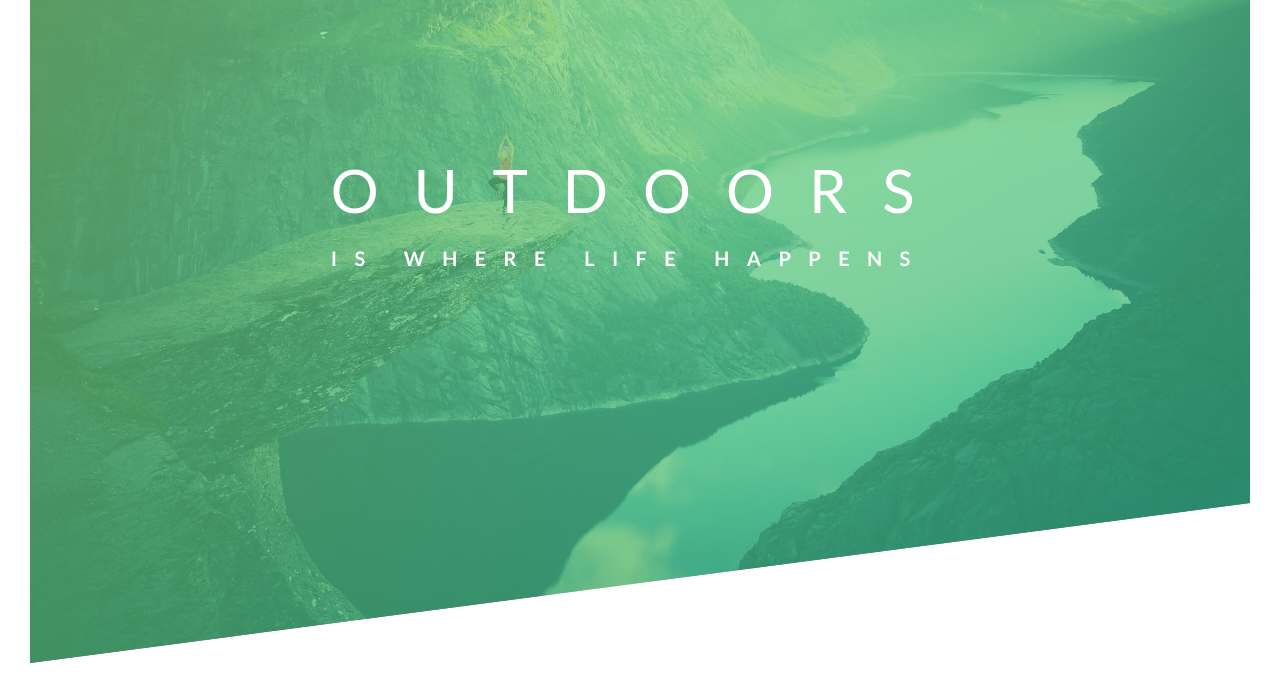
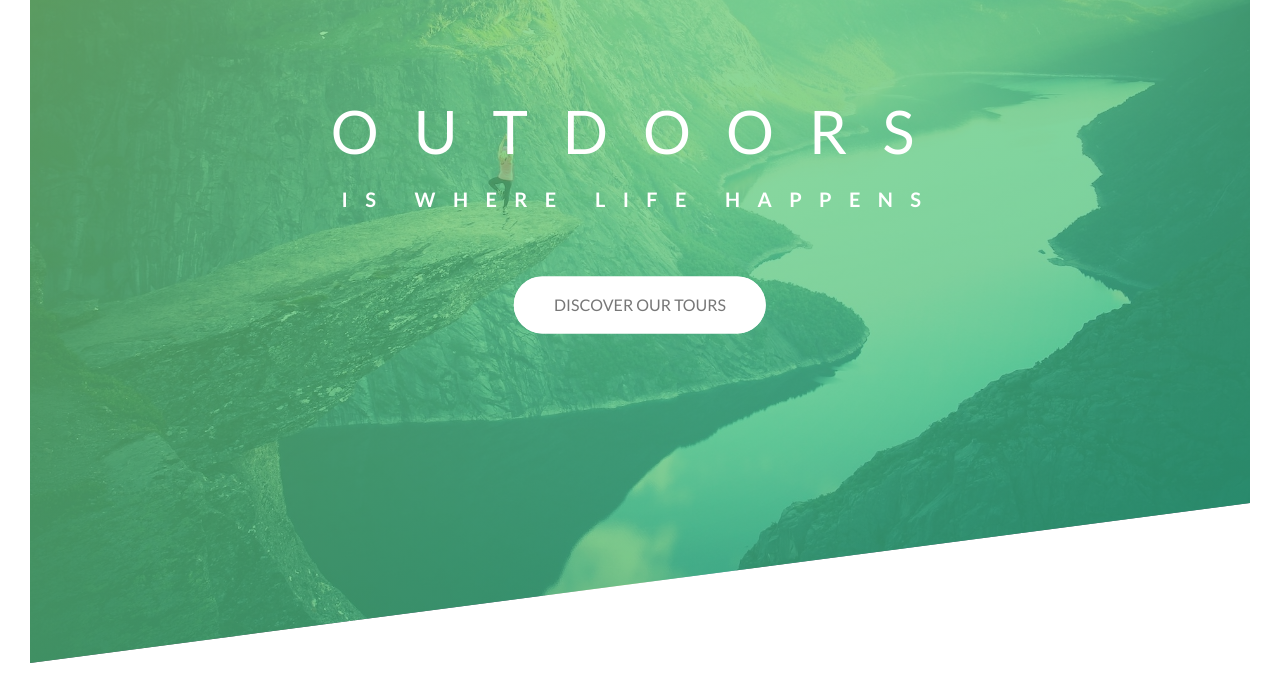
Before and after one commit to f1sh1987/Natours, a plain HTML site: page index.html in a window 1280 px wide. Shown: the part 127-820 px from the top of the page. Drawn offline with Linux system fonts and the light colour scheme.

Commit message:
chapter1 finished

```diff
--- a/css/style.css
+++ b/css/style.css
@@ -54,11 +54,15 @@ height: 35px;
     left:50%;
    /*  translate entire box no longer in relation of the parents element */
     transform:translate(-50%,-50%);
+    text-align: center;
 }
 
 .heading-primary{
 color: #fff;
 text-transform: uppercase;
+/* back part of element that was transisted ist hidden */
+backface-visibility: hidden;
+margin-bottom: 60px;
 }
 .heading-primary-main{
 /* uses complete width of container */
@@ -67,10 +71,10 @@ text-transform: uppercase;
     font-weight: 400;
     letter-spacing: 35px;
     animation-name: moveInLeft;
-    animation-duration: 2s;
+    animation-duration: 1s;
 /*     animation-delay: 3s;
-    animation-iteration-count: 3;
-    animation-timing-function: ease-out; */
+    animation-iteration-count: 3;*/
+    animation-timing-function: ease-out;
 }
 
 .heading-primary-sub{
@@ -78,18 +82,18 @@ text-transform: uppercase;
     font-size: 20px;
     font-weight: 700;
     letter-spacing: 17.4px;
-    animation-name: moveInRight;
-    animation-duration: 2s;
+    animation: moveInRight 1s ease-out;
 }
 
 @keyframes moveInLeft {
     0%{
     opacity:0;
-    transform: translateX(-100px);
+    transform: translateX(-100px) ;
     }
+
     80%{
 
-    transform: translate(+20px);
+    transform: translateX(10px);
     }
     100%{
     opacity:1;
@@ -100,14 +104,83 @@ text-transform: uppercase;
 @keyframes moveInRight {
     0%{
     opacity:0;
-    transform: translateX(+100px);
+    transform: translateX(100px);
     }
     80%{
 
-    transform: translate(-20px);
+    transform: translateX(-10px);
     }
     100%{
     opacity:1;
     transform: translate(0);
     }
 }
+/* Style ELements under special conditions  */
+.btn:link,
+.btn:visited{
+text-transform: uppercase;
+text-decoration: none;
+padding:15px 40px;
+display:inline-block;
+border-radius: 100px;
+transition: all .2s;
+position:relative;
+
+}
+.btn:hover{
+    transform: translateY(-3px);
+    box-shadow: 0 10px 20px rgb(0, 0, 0,.2)
+}
+
+.btn:active {
+    transform: translateY(-1px);
+    box-shadow: 0 5px 10px rgb(0, 0, 0,.2)
+}
+
+.btn-white {
+    background-color: #fff;
+    color: #777;
+}
+
+.btn::after{
+content:"";
+display:inline-block;
+height:100%;
+width: 100%;
+border-radius: 100px;
+position:absolute;
+top:0;
+left:0;
+z-index: -1;
+transition: all .4s;
+}
+
+.btn-white::after {
+    background-color: #fff;
+}
+
+.btn:hover::after{
+    /* increase element */
+    transform: scaleX(1.4)scaleY(1.6);
+    opacity:0;
+}
+
+@keyframes moveInButton {
+    0%{
+    opacity:0;
+    transform: translateY(20px);
+    }
+    80%{
+
+    transform: translateY(-10px);
+    }
+    100%{
+    opacity:1;
+    transform: translate(0);
+    }
+}
+.btn-animated {
+    animation: moveInButton 1s ease-out .75s;
+    /* value of 0% will be set before animation starts f.e. opacity 0 */
+    animation-fill-mode: backwards;
+}
--- a/index.html
+++ b/index.html
@@ -23,6 +23,7 @@
                 <span class=heading-primary-main>Outdoors</span>
                 <span class=heading-primary-sub>is where life happens</span>
             </h1>
+            <a href="#" class="btn btn-white btn-animated">Discover our tours</a>
         </div>
         </header>
 
```
